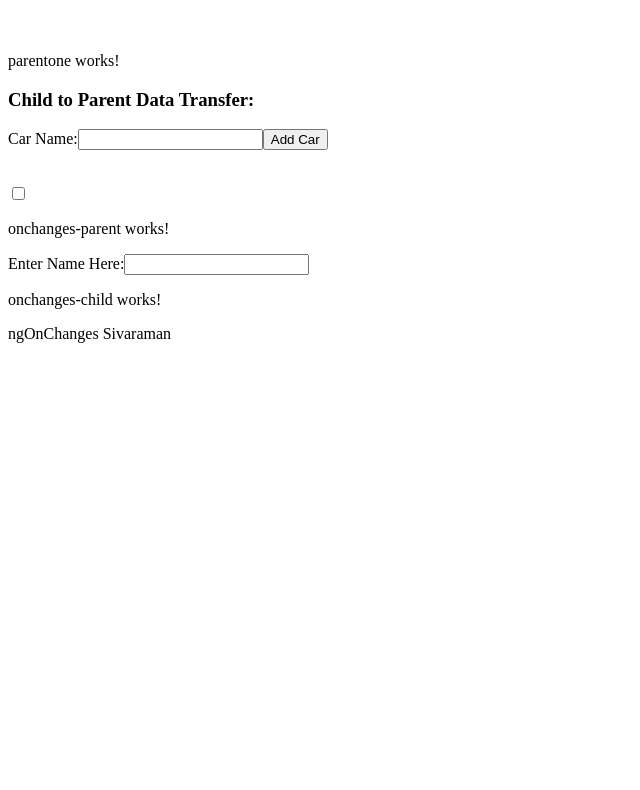
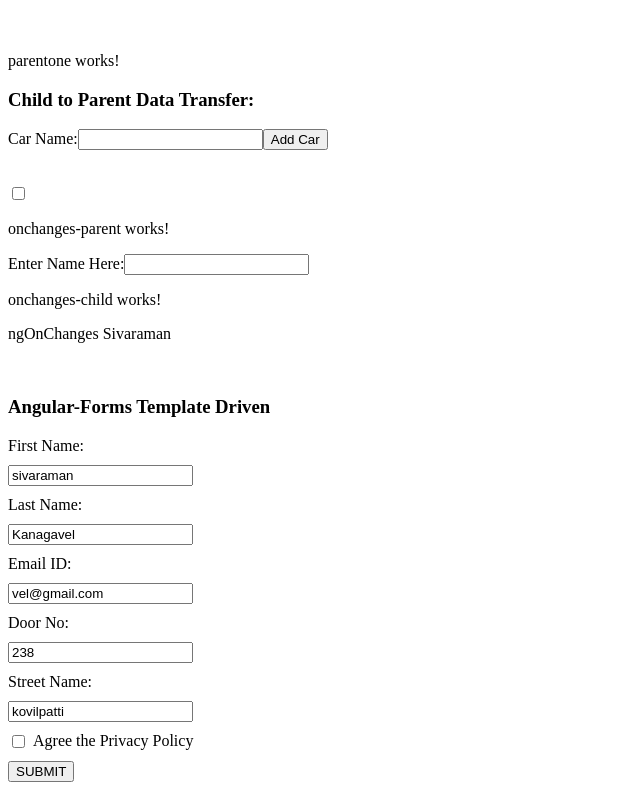
Before and after one commit to sivaKrish96/angular-tutorial, an Angular app: page / in a window 1280 px wide. Shown: the part 515-1305 px from the top of the page, without its empty margins (0-640 px from the left). Before the commit the page ends 874 px from the top, so only its background shows below. Built offline with nearby package versions, Linux system fonts and the light colour scheme.

Commit message:
Angular forms working

```diff
--- /dev/null
+++ b/src/app/angular-forms/angular-forms.component.css
@@ -0,0 +1,23 @@
+form {
+    display: flex;
+    flex-direction: column;
+    gap: 10px;
+    width: 30%;
+    justify-content: left;
+    align-items: flex-start;
+}
+
+.checkbox_wrapper {
+    display: flex;
+    flex-direction: row;
+    gap: 5px;
+}
+
+.nested-form-group {
+    display: flex;
+    flex-direction: column;
+    gap: 10px;
+    width: 30%;
+    justify-content: left;
+    align-items: flex-start;
+}
--- /dev/null
+++ b/src/app/angular-forms/angular-forms.component.html
@@ -0,0 +1,28 @@
+<h3>Angular-Forms Template Driven</h3>
+<form #sampleform="ngForm" (submit)="onSubmit(sampleform)">
+    <label for="fname">First Name:</label>
+    <input type="text" name="fname" [(ngModel)]="contact.firstName" />
+
+    <label for="lname">Last Name:</label>
+    <input type="text" name="lname" [(ngModel)]="contact.lastName" />
+
+    <label for="email">Email ID:</label>
+    <input type="email" name="email" [(ngModel)]="contact.emailid" />
+
+    <div class="nested-form-group" ngModelGroup="address">
+        <label for="doorno">Door No:</label>
+        <input name="doorno" [(ngModel)]="contact.address.doorno" />
+
+        <label for="streetname">Street Name:</label>
+        <input name="streetname" [(ngModel)]="contact.address.streetname" />
+    </div>
+
+    <div class="checkbox_wrapper">
+        <input type="checkbox" name="privacy" ngModel />
+        <label for="privacy">Agree the Privacy Policy</label>
+    </div>
+
+    <button type="submit">SUBMIT</button>
+</form>
+
+<app-form-child *ngIf="formValues !== undefined" [forms]="formValues"></app-form-child>
--- /dev/null
+++ b/src/app/angular-forms/angular-forms.component.ts
@@ -0,0 +1,60 @@
+import { Component, OnInit } from '@angular/core';
+import { NgForm } from '@angular/forms';
+
+@Component({
+  selector: 'app-angular-forms',
+  templateUrl: './angular-forms.component.html',
+  styleUrls: ['./angular-forms.component.css']
+})
+export class AngularFormsComponent implements OnInit {
+
+  personal!: PersonalDetails;
+  contact!: Contact;
+
+  // here we are using this function to initialize the default values to the form elements.
+  ngOnInit(): void {
+    this.contact = {
+      firstName: "sivaraman",
+      lastName: "Kanagavel",
+      emailid: "vel@gmail.com",
+      privacy: false,
+      address: {
+        doorno: 238,
+        streetname: "kovilpatti",
+      }
+    }
+  }
+
+  onSubmit(formValue: NgForm) {
+    console.log(formValue)
+    this.personal.formValues = formValue.controls
+
+    this.personal.firstName = formValue.controls['fname'].value;
+    this.personal.lastName = formValue.controls['lname'].value;
+    this.personal.emailid = formValue.controls['email'].value;
+    this.personal.privacy = formValue.controls['privacy'].value;
+  }
+}
+
+class PersonalDetails {
+  firstName: string = "";
+  lastName: string = "";
+  emailid: string = "";
+  privacy: boolean = false;
+  doorno: number = 0;
+  streetname: string = ""
+  formValues: object = {}
+
+}
+
+
+class Contact {
+  firstName!: string;
+  lastName!: string;
+  emailid!: string;
+  privacy!: boolean;
+  address!: {
+    doorno: number,
+    streetname: string
+  }
+}
--- a/src/app/app.component.html
+++ b/src/app/app.component.html
@@ -9,3 +9,5 @@
 <br>
 <input type="checkbox" [(ngModel)]="destroy_boolean" />
 <app-onchanges-parent *ngIf="destroy_boolean!==true"></app-onchanges-parent>
+<br>
+<app-angular-forms></app-angular-forms>
--- a/src/app/app.module.ts
+++ b/src/app/app.module.ts
@@ -11,6 +11,8 @@ import { ParentoneComponent } from './parentone/parentone.component';
 import { ChildoneComponent } from './childone/childone.component';
 import { OnchangesParentComponent } from './onchanges-parent/onchanges-parent.component';
 import { OnchangesChildComponent } from './onchanges-child/onchanges-child.component';
+import { AngularFormsComponent } from './angular-forms/angular-forms.component';
+import { FormChildComponent } from './form-child/form-child.component';
 
 @NgModule({
   declarations: [
@@ -23,6 +25,8 @@ import { OnchangesChildComponent } from './onchanges-child/onchanges-child.compo
     ChildoneComponent,
     OnchangesParentComponent,
     OnchangesChildComponent,
+    AngularFormsComponent,
+    FormChildComponent,
   ],
   imports: [
     BrowserModule,
--- /dev/null
+++ b/src/app/form-child/form-child.component.html
@@ -0,0 +1,5 @@
+<h3>form-child works!</h3>
+<p>Email id:{{ formValues?.email?.value }}</p>
+<p>First Name: {{ formValues?.fname?.value }}</p>
+<p>Last Name: {{ formValues?.lname?.value }}</p>
+<p>Privacy: {{ formValues?.privacy?.value }}</p>
--- /dev/null
+++ b/src/app/form-child/form-child.component.ts
@@ -0,0 +1,14 @@
+import { Component, DoCheck, Input } from '@angular/core';
+
+@Component({
+  selector: 'app-form-child',
+  templateUrl: './form-child.component.html',
+  styleUrls: ['./form-child.component.css']
+})
+export class FormChildComponent implements DoCheck {
+  @Input('forms') formValues:any = {}
+
+  ngDoCheck(): void {
+    console.log(this.formValues)
+  }
+}
```
Also changed, not shown: src/app/form-child/form-child.component.css (added), 2 other files (tests, documents, lock files or other folders).
